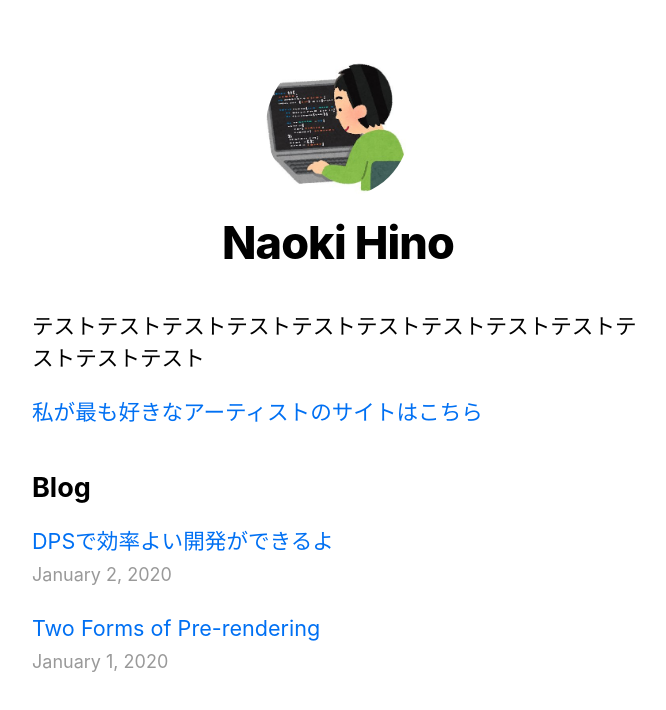
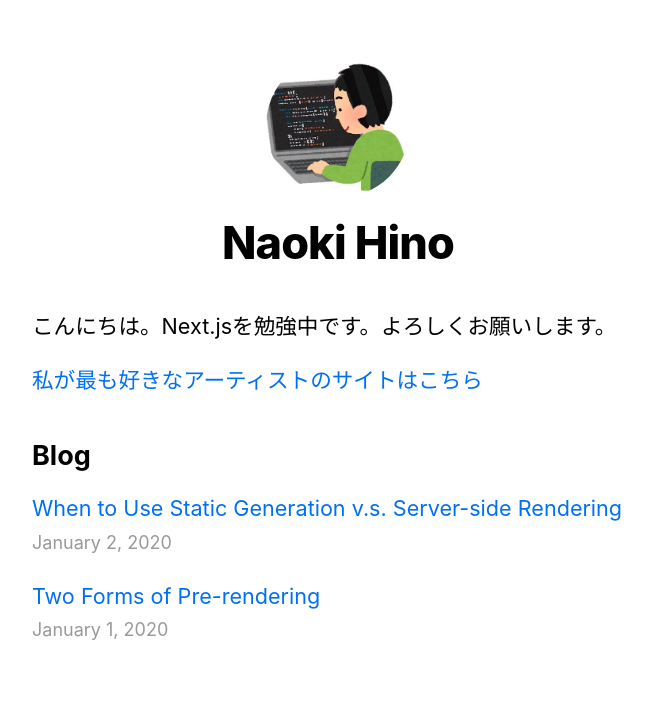
Before and after one commit to naokihino178/my-portfolio, a Next.js app: page / in a window 1280 px wide. Shown: the top 710 px of the page, without its empty margins (302-968 px from the left). Built offline with nearby package versions, Linux system fonts and the light colour scheme.

Commit message:
Next.jsチュートリアル終了（TypeScriptの導入は除く）

```diff
--- a/pages/index.js
+++ b/pages/index.js
@@ -34,7 +34,7 @@ export default function Home ({ allPostsData }) { // このallPostsDataはどこ
         <title>{siteTitle}</title>
       </Head>
       <section className={utilStyles.headingMd}>
-        <p>テストテストテストテストテストテストテストテストテストテストテストテスト
+        <p>こんにちは。Next.jsを勉強中です。よろしくお願いします。
         </p>
         <p>
           <a href="https://bz-vermillion.com/">私が最も好きなアーティストのサイトはこちら</a>
--- a/posts/ssg-ssr.md
+++ b/posts/ssg-ssr.md
@@ -1,5 +1,5 @@
 ---
-title: 'DPSで効率よい開発ができるよ'
+title: 'When to Use Static Generation v.s. Server-side Rendering'
 date: '2020-01-02'
 ---
 
```
